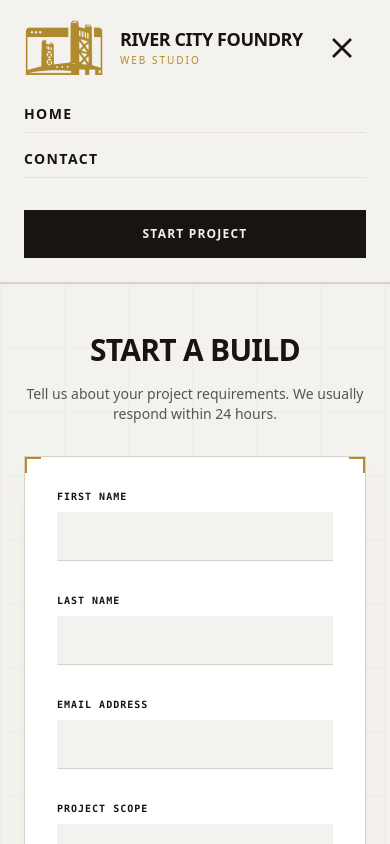
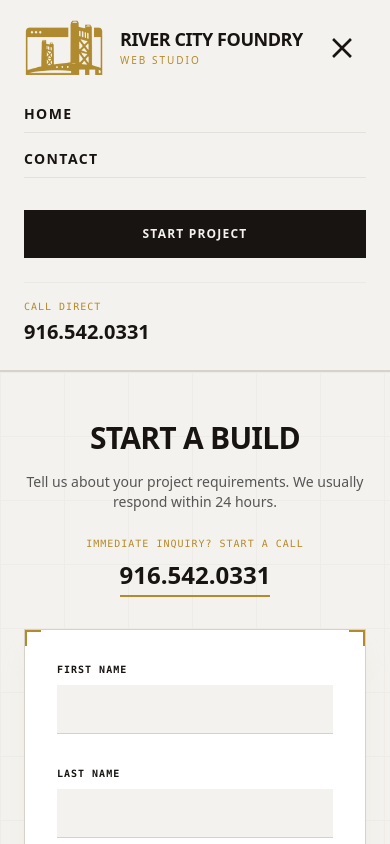
Before and after one commit to seena18/rivercityfoundry, a Next.js app: page /contact in a window 390 px wide. Both pictures are taken after a click on the button 342 px from the left and 48 px from the top of the page. Shown: the top 844 px of the page. Built offline with nearby package versions, Linux system fonts and the light colour scheme.

Commit message:
Highlight phone number as a primary contact method

```diff
--- a/src/app/contact/page.tsx
+++ b/src/app/contact/page.tsx
@@ -19,6 +19,12 @@ export default function Contact() {
           <p className="text-sm text-[#555] font-light">
              Tell us about your project requirements. We usually respond within 24 hours.
           </p>
+          <div className="mt-6 flex flex-col items-center gap-2">
+             <span className="text-[10px] font-mono text-[#B58A2A] uppercase tracking-widest">Immediate Inquiry? Start a Call</span>
+             <a href="tel:9165420331" className="text-2xl font-bold text-[#171412] hover:text-[#B58A2A] transition-colors border-b-2 border-[#B58A2A] pb-1">
+                916.542.0331
+             </a>
+          </div>
         </div>
 
         <div className="bg-white p-8 md:p-12 border border-[#D6D2CA] shadow-xl shadow-[#D6D2CA]/20 relative">
--- a/src/components/Navbar.tsx
+++ b/src/components/Navbar.tsx
@@ -79,6 +79,10 @@ export default function Navbar() {
             >
               Start Project
             </Link>
+            <div className="w-full pt-4 border-t border-[#D6D2CA]/30 mt-2">
+                <div className="text-[10px] text-[#B58A2A] font-mono mb-1 uppercase tracking-widest">Call Direct</div>
+                <a href="tel:9165420331" className="text-xl font-bold text-[#171412]">916.542.0331</a>
+            </div>
           </div>
         </div>
       )}
```
